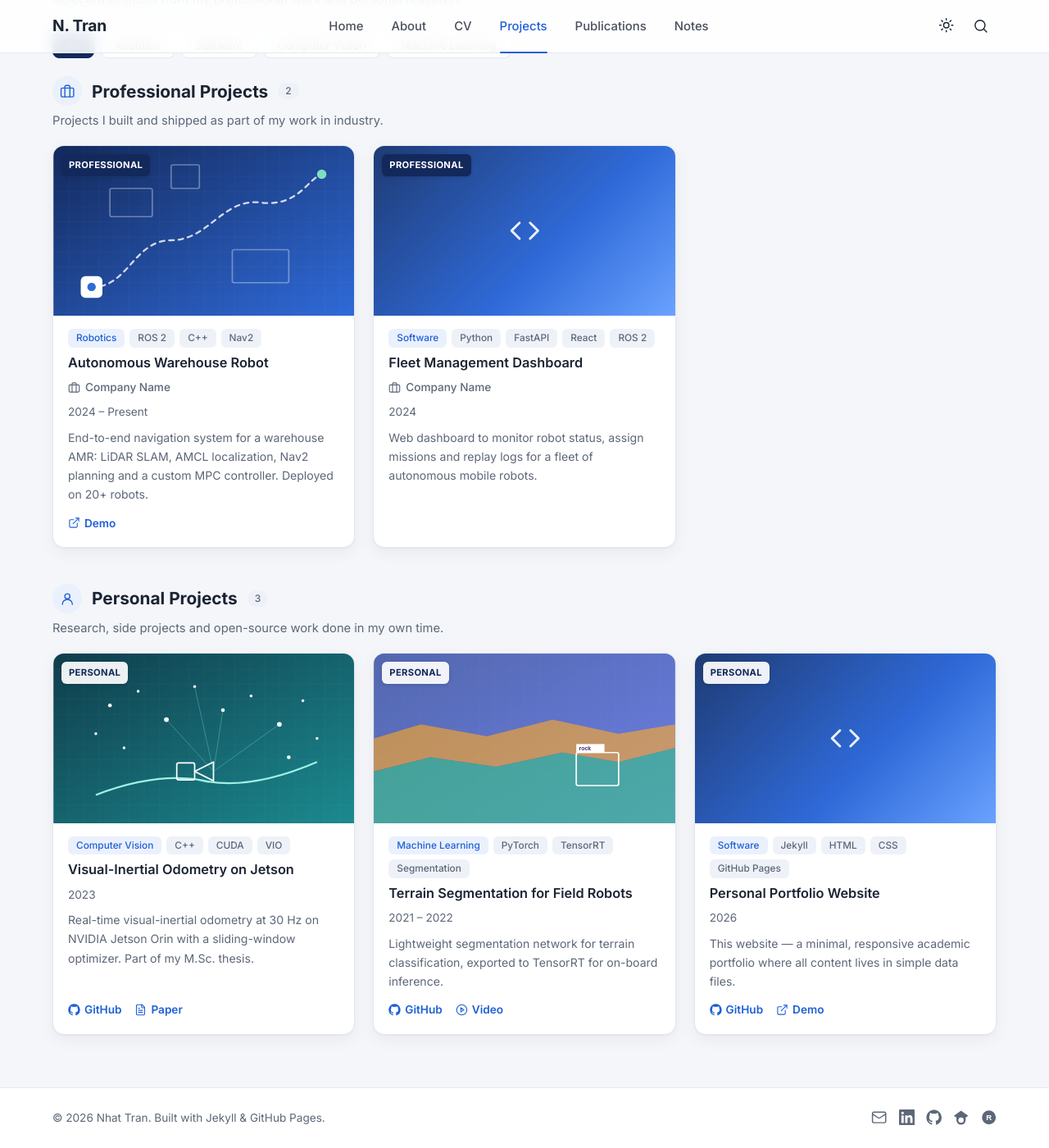
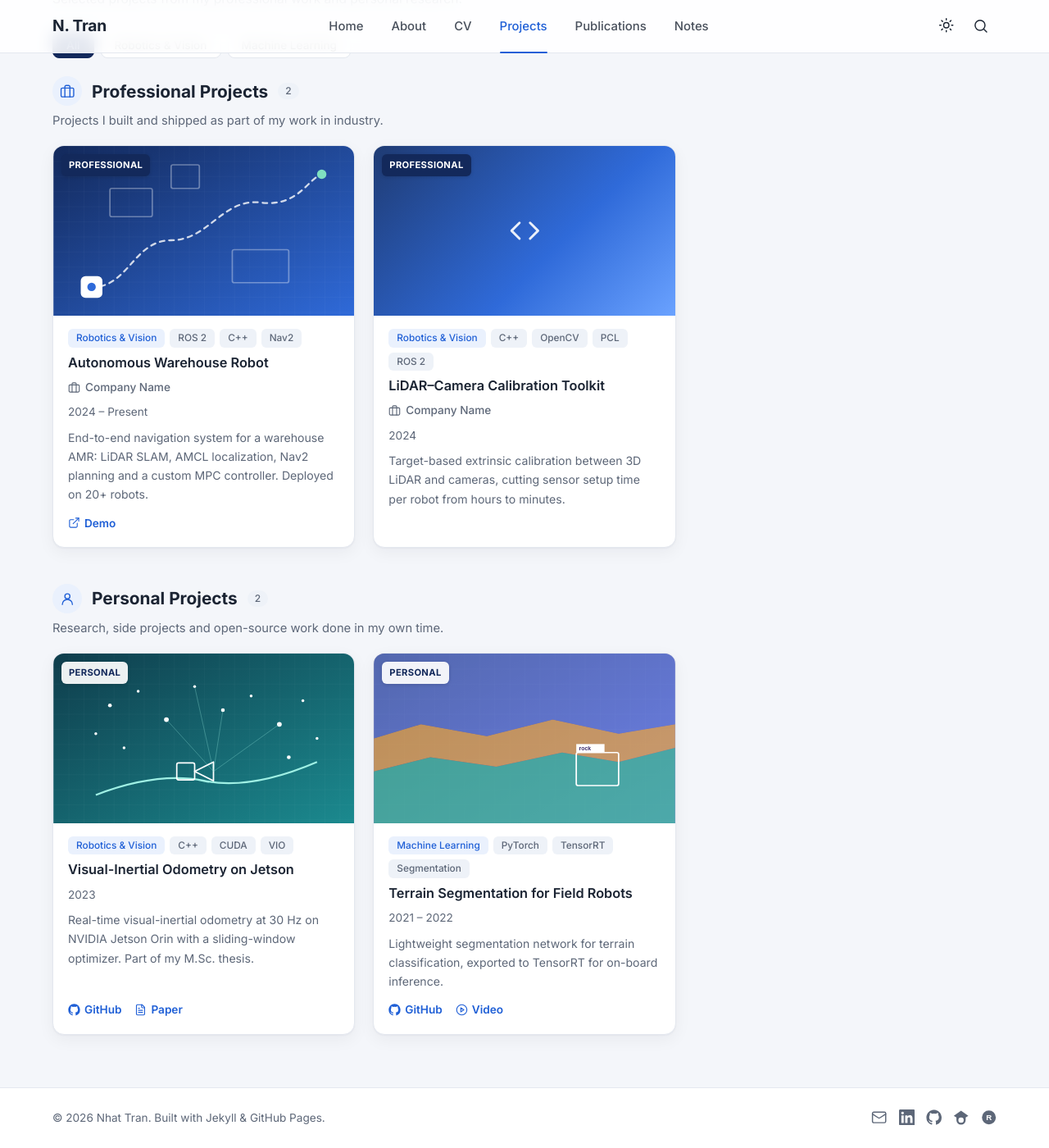
Before and after one commit to NhatTran-97/NhatTran-97.github.io, a Jekyll site: the page built from projects.html, in a window 1280 px wide and 1400 px high, scrolled down 171 px. Shown: the whole window at 82% size. Built offline with Jekyll 4.4.1, drawn with Linux system fonts in a browser that asks for light colours.

Commit message:
Merge Robotics/Computer Vision categories, drop web projects, expand README guide
Co-Authored-By: Claude Opus 5.5 <noreply@anthropic.com>
Claude-Session: https://claude.ai/code/session_01WtscMMpGViN2kQZVLN7Eom

```diff
--- a/_data/projects.yml
+++ b/_data/projects.yml
@@ -12,7 +12,8 @@
 #       title        : tên project
 #       group        : id của nhóm ở trên (professional / personal ...)
 #       org          : công ty / tổ chức (tuỳ chọn, hợp với project công ty)
-#       category     : lĩnh vực để lọc (nút lọc được tạo tự động)
+#       category     : lĩnh vực để lọc (nút lọc được tạo tự động),
+#                      vd. "Robotics & Vision", "Machine Learning"
 #       period       : thời gian
 #       image        : ảnh minh hoạ 16:9 (bỏ trống sẽ dùng ảnh mặc định)
 #       tags         : công nghệ sử dụng
@@ -39,7 +40,7 @@ items:
   - title: Autonomous Warehouse Robot
     group: professional
     org: Company Name
-    category: Robotics
+    category: Robotics & Vision
     period: 2024 – Present
     image: /assets/img/projects/robot-nav.svg
     tags: [ROS 2, C++, Nav2]
@@ -49,20 +50,20 @@ items:
     featured: true
     demo: "#"
 
-  - title: Fleet Management Dashboard
+  - title: LiDAR–Camera Calibration Toolkit
     group: professional
     org: Company Name
-    category: Software
+    category: Robotics & Vision
     period: 2024
-    tags: [Python, FastAPI, React, ROS 2]
+    tags: [C++, OpenCV, PCL, ROS 2]
     description: >-
-      Web dashboard to monitor robot status, assign missions and replay logs for
-      a fleet of autonomous mobile robots.
+      Target-based extrinsic calibration between 3D LiDAR and cameras, cutting
+      sensor setup time per robot from hours to minutes.
 
   # ---------- Personal ----------
   - title: Visual-Inertial Odometry on Jetson
     group: personal
-    category: Computer Vision
+    category: Robotics & Vision
     period: 2023
     image: /assets/img/projects/vio.svg
     tags: [C++, CUDA, VIO]
@@ -85,14 +86,3 @@ items:
     featured: true
     github: https://github.com/NhatTran-97
     video: "#"
-
-  - title: Personal Portfolio Website
-    group: personal
-    category: Software
-    period: 2026
-    tags: [Jekyll, HTML, CSS, GitHub Pages]
-    description: >-
-      This website — a minimal, responsive academic portfolio where all content
-      lives in simple data files.
-    github: https://github.com/NhatTran-97/NhatTran-97.github.io
-    demo: https://nhattran-97.github.io
```
Also changed, not shown: README.md.
